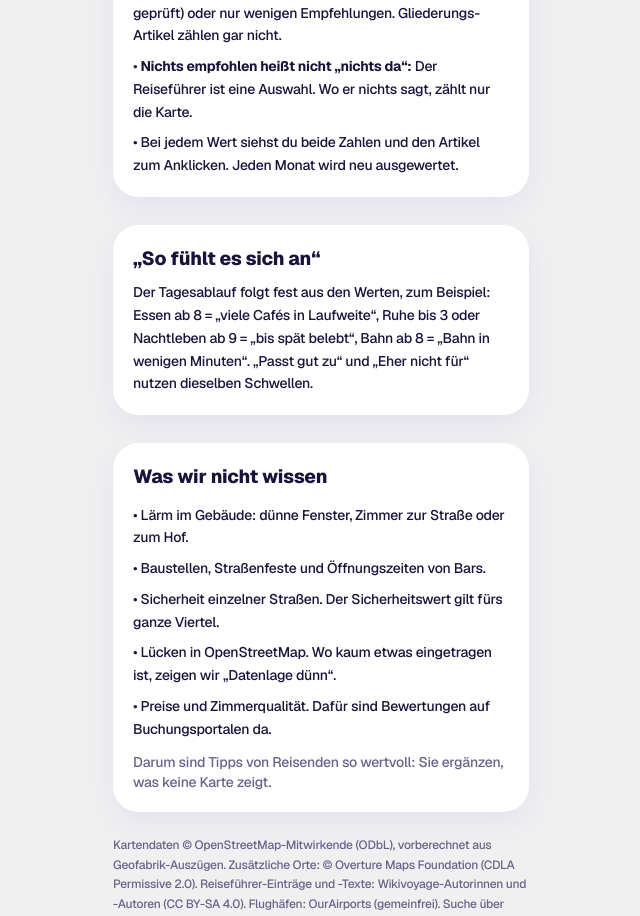
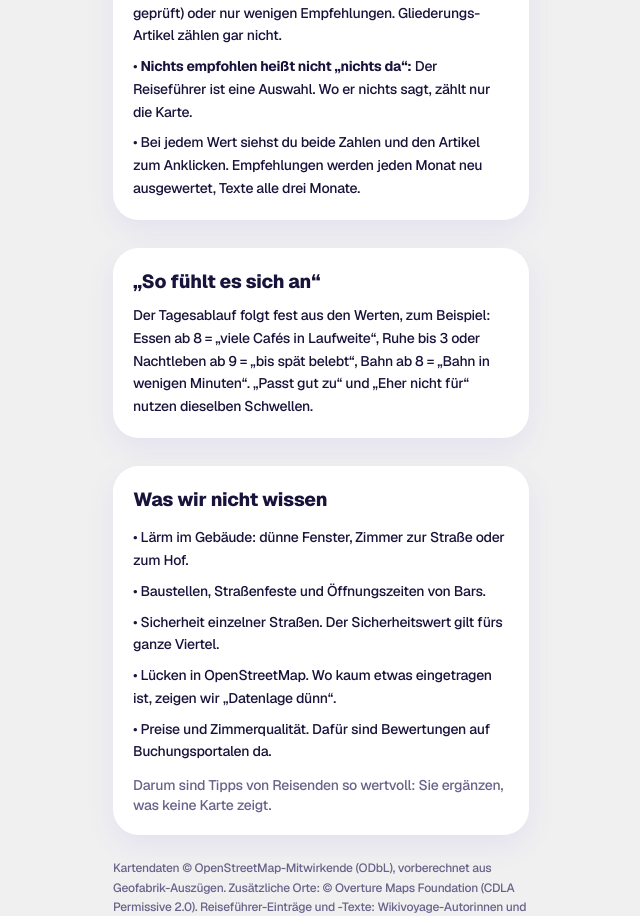
Before and after one commit to zockerhausen/staycheck-v2, a Next.js app: page /methode in a window 1280 px wide. Shown: the part 4047-4963 px from the top of the page, without its empty margins (319-959 px from the left). Built offline with nearby package versions, Linux system fonts and the light colour scheme; no server answers.

Commit message:
Methode: Rhythmus genau
Co-Authored-By: Claude Opus 5.5 <noreply@anthropic.com>
Claude-Session: https://claude.ai/code/session_01NHFJiDqfkhiYUvj1E1dwBL

```diff
--- a/src/app/methode/page.tsx
+++ b/src/app/methode/page.tsx
@@ -150,7 +150,7 @@ export default function MethodePage() {
           <li>• <b>Texte:</b> Was schreibt der Reiseführer über die Gegend, etwa „lautes Ausgehviertel“ oder „viel Abzocke“? Eine kleine KI liest nur diesen Text und muss für jeden Wert einen wörtlichen Satz daraus nennen. Wir prüfen, ob der Satz wirklich dort steht, sonst zählt der Wert nicht.</li>
           <li>• <b>Wie stark es zählt:</b> höchstens zur Hälfte, weniger bei dünnen Artikeln, alten Einträgen (seit über 4 Jahren nicht geprüft) oder nur wenigen Empfehlungen. Gliederungs-Artikel zählen gar nicht.</li>
           <li>• <b>Nichts empfohlen heißt nicht „nichts da“:</b> Der Reiseführer ist eine Auswahl. Wo er nichts sagt, zählt nur die Karte.</li>
-          <li>• Bei jedem Wert siehst du beide Zahlen und den Artikel zum Anklicken. Jeden Monat wird neu ausgewertet.</li>
+          <li>• Bei jedem Wert siehst du beide Zahlen und den Artikel zum Anklicken. Empfehlungen werden jeden Monat neu ausgewertet, Texte alle drei Monate.</li>
         </ul>
       </section>
 
```
